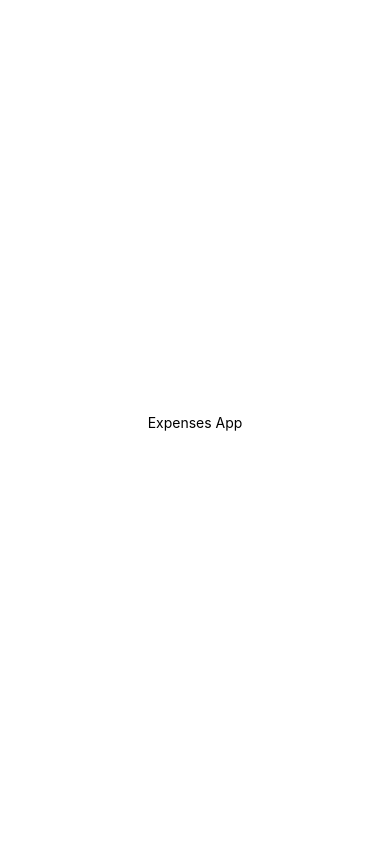
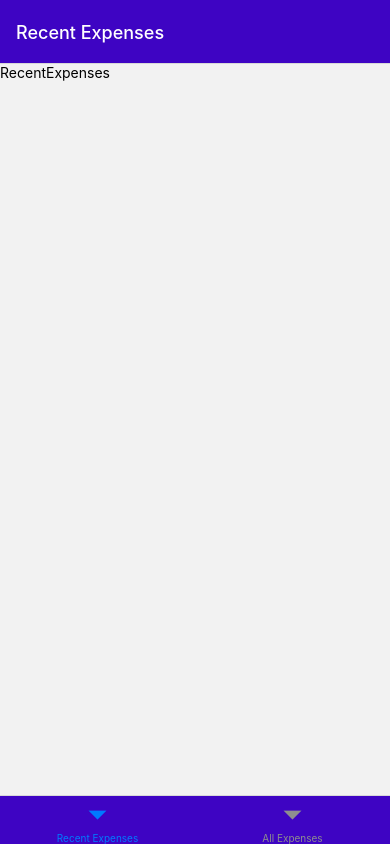
Before and after one commit to sadatakhtar/expensesApp_rn, a React Native app: screen / in a window 390 px wide. Built offline with nearby package versions, Linux system fonts and the light colour scheme.

Commit message:
~Added stack navigation and bottomTabs

```diff
--- a/App.js
+++ b/App.js
@@ -1,20 +1,54 @@
-import { StatusBar } from 'expo-status-bar';
-import { StyleSheet, Text, View } from 'react-native';
+import { StatusBar } from "expo-status-bar";
+import { StyleSheet, Text, View } from "react-native";
+import { NavigationContainer } from "@react-navigation/native";
+import { createBottomTabNavigator } from "@react-navigation/bottom-tabs";
+import { createNativeStackNavigator } from "@react-navigation/native-stack";
+import RecentExpenses from "./screens/RecentExpenses";
+import AllExpenses from "./screens/AllExpenses";
+import ManageExpense from "./screens/ManageExpense";
+import { GlobalStyles } from "./constants/styles";
+
+const Stack = createNativeStackNavigator();
+const BottomTab = createBottomTabNavigator();
+
+function ExpensesOverview() {
+  return (
+    <BottomTab.Navigator
+      screenOptions={{
+        headerStyle: { backgroundColor: GlobalStyles.colors.primary500 },
+        headerTintColor: "white",
+        tabBarStyle: { backgroundColor: GlobalStyles.colors.primary500 },
+      }}
+    >
+      <BottomTab.Screen name="Recent Expenses" component={RecentExpenses} />
+      <BottomTab.Screen name="All Expenses" component={AllExpenses} />
+    </BottomTab.Navigator>
+  );
+}
 
 export default function App() {
   return (
-    <View style={styles.container}>
-      <Text>Expenses App</Text>
-      <StatusBar style="auto" />
-    </View>
+    <>
+      <StatusBar style="light" />
+      <NavigationContainer>
+        <Stack.Navigator>
+          <Stack.Screen
+            name="ExpensesOverview"
+            component={ExpensesOverview}
+            options={{ headerShown: false }}
+          />
+          <Stack.Screen name="ManageExpenses" component={ManageExpense} />
+        </Stack.Navigator>
+      </NavigationContainer>
+    </>
   );
 }
 
 const styles = StyleSheet.create({
   container: {
     flex: 1,
-    backgroundColor: '#fff',
-    alignItems: 'center',
-    justifyContent: 'center',
+    backgroundColor: "#fff",
+    alignItems: "center",
+    justifyContent: "center",
   },
 });
--- /dev/null
+++ b/constants/styles.js
@@ -0,0 +1,16 @@
+export const GlobalStyles = {
+  colors: {
+    primary50: "#e4d9fd",
+    primary100: "#c6affc",
+    primary200: "#a281f0",
+    primary400: "#5721d4",
+    primary500: "#3e04c3",
+    primary700: "#2d0689",
+    primary800: "#200364",
+    accent500: "#f7bc0c",
+    error50: "#fcc4e4",
+    error500: "#9b095c",
+    gray500: "#39324a",
+    gray700: "#221c30",
+  },
+};
```
Also changed, not shown: package.json (+6 -1 lines), 2 other files (tests, documents, lock files or other folders).
